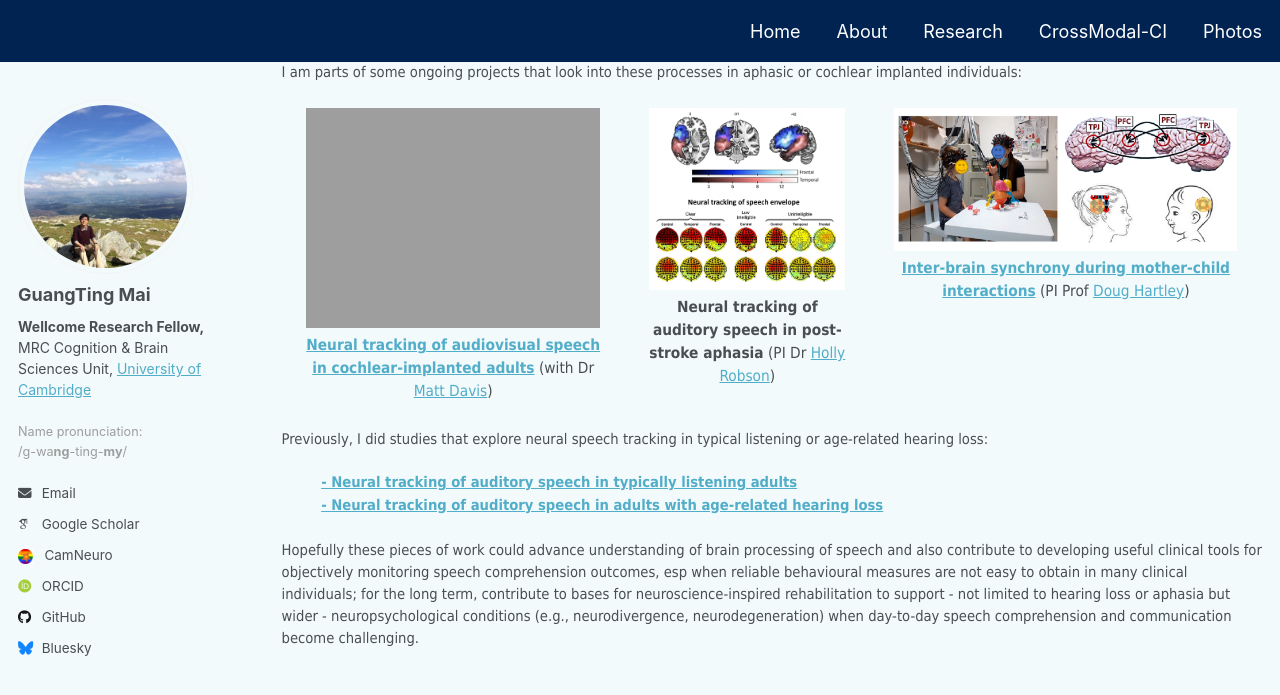
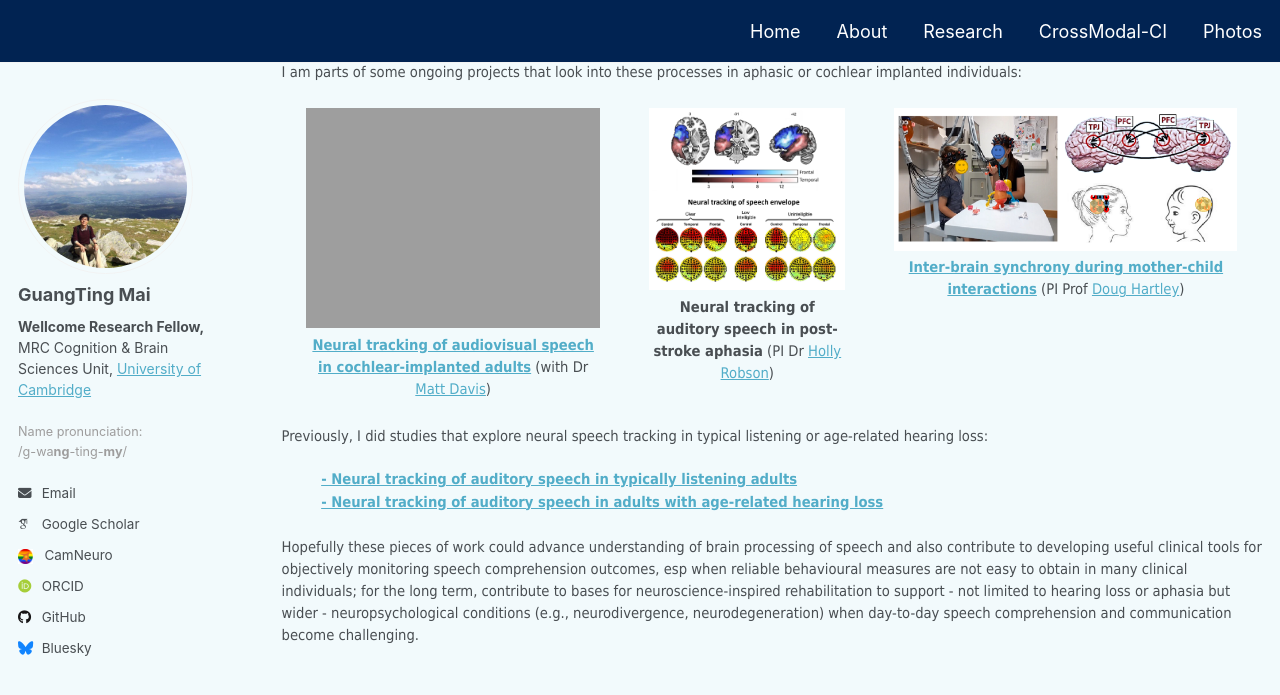
Before and after one commit to guangtingmai/guangtingmai.github.io, a Jekyll site: the page built from _pages/research-content.html, in a window 1280 px wide and 900 px high, scrolled down 501 px. Shown: the top 695 px of the window. Built offline with Jekyll 4.4.1, drawn with Linux system fonts in a browser that asks for light colours; some web fonts are replaced.

Commit message:
Update research-content.html

```diff
--- a/_pages/research-content.html
+++ b/_pages/research-content.html
@@ -22,21 +22,21 @@ author_profile: true
 
   <div style="width: 30%; text-align: center;"><a href="https://guangtingmai.github.io/crossmodal-ci/">
     <img src="https://guangtingmai.github.io/images/cross-modal-ci-icons.png" style="width:100%; display:block;">
-    <p style="width:100%; margin:0.4em 0 0; font-size:0.85em; font-family:Tahoma;text-align:center;">
+    <p style="width:100%; margin:0.4em 0 0; font-size:11pt; font-family:Tahoma;text-align:center;">
       <strong>Neural tracking of audiovisual speech in cochlear-implanted adults</strong></a> (with Dr <a href="https://www.mrc-cbu.cam.ac.uk/people/matt.davis/">Matt Davis</a>)
     </p>
   </div>
 
   <div style="width: 20%; text-align: center;">
     <img src="https://guangtingmai.github.io/images/neural-tracking-aphasia-icons.png" style="width:100%; display:block;">
-    <p style="width:100%; margin:0.4em 0 0; font-size:0.85em; font-family:Tahoma;text-align:center;">
+    <p style="width:100%; margin:0.4em 0 0; font-size:11pt; font-family:Tahoma;text-align:center;">
       <strong>Neural tracking of auditory speech in post-stroke aphasia</strong> (PI Dr <a href="https://profiles.ucl.ac.uk/82001-holly-robson">Holly Robson</a>)
     </p>
   </div>
 
   <div style="width: 35%; text-align: center;"><a href="https://guangtingmai.github.io/interbrain-sync/">
     <img src="https://guangtingmai.github.io/images/child-mother-brain-synchrony-icons.png" style="width:100%; display:block;">
-    <p style="width:100%; margin:0.4em 0 0; font-size:0.85em; font-family:Tahoma;text-align:center;">
+    <p style="width:100%; margin:0.4em 0 0; font-size:11pt; font-family:Tahoma;text-align:center;">
       <strong>Inter-brain synchrony during mother-child interactions</strong></a> (PI Prof <a href="https://www.nottingham.ac.uk/Medicine/people/douglas.hartley">Doug Hartley</a>)
     </p>
   </div>
```
